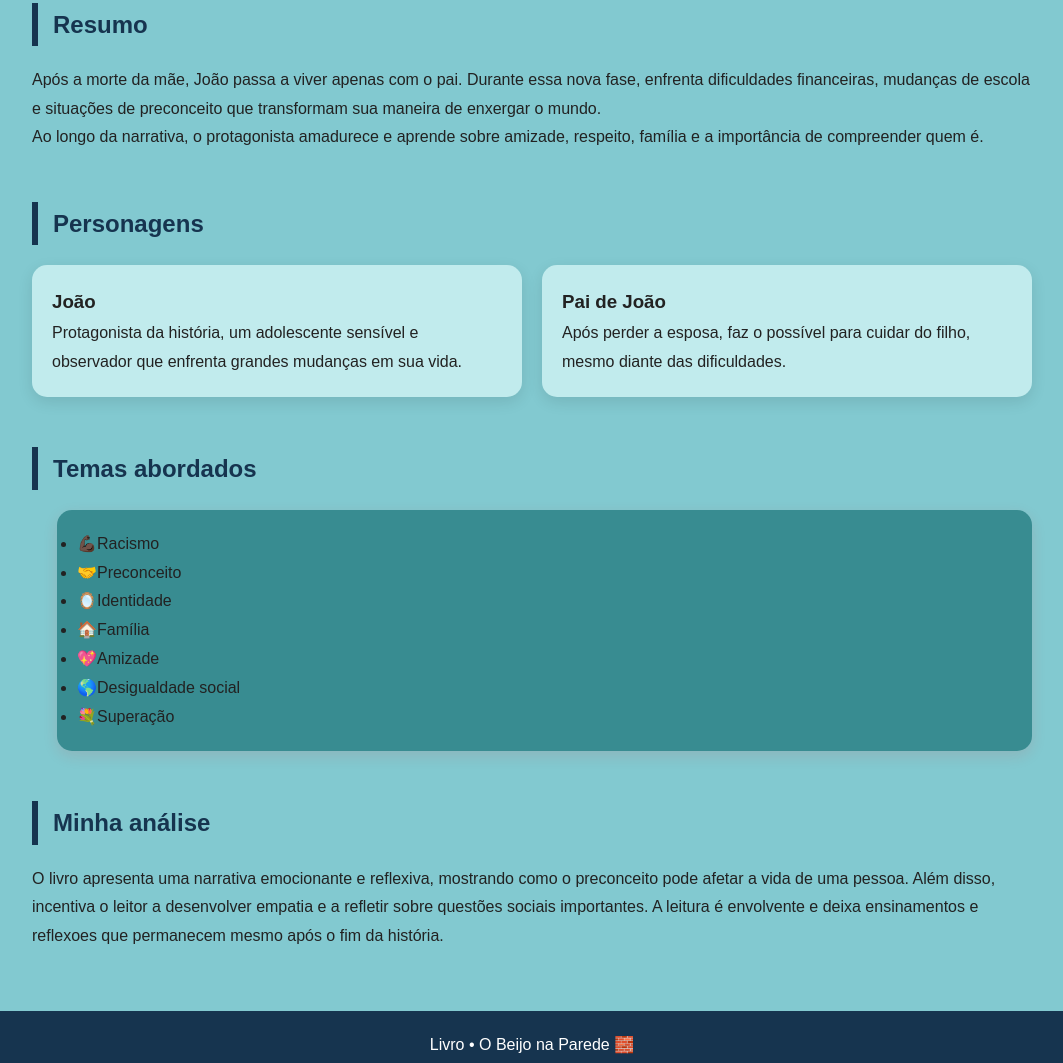
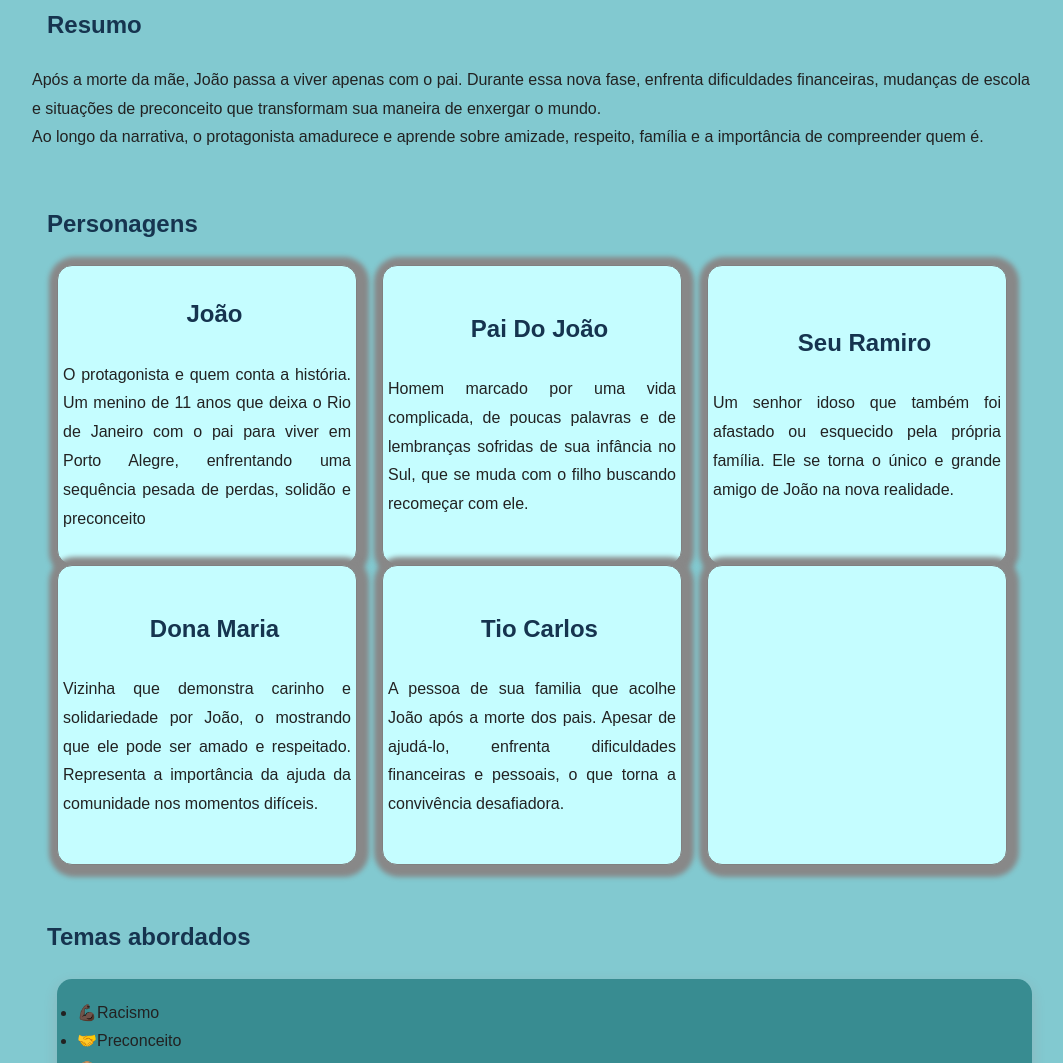
Before and after one commit to heloisajanes/Livro1, a plain HTML site: page index.html in a window 1280 px wide. Shown: the part 734-1797 px from the top of the page, without its empty margins (108-1171 px from the left). Drawn offline with Linux system fonts and the light colour scheme.

Commit message:
ajustes e infeites

```diff
--- a/index.html
+++ b/index.html
@@ -54,20 +54,44 @@
 <section id="personagens">
     <h2>Personagens</h2>
 
-    <div class="cards">
-
-        <div class="card">
-            <h3>João</h3>
-            <p>Protagonista da história, um adolescente sensível e observador que enfrenta grandes mudanças em sua vida.</p>
+    <div class="caixa">
+            <div class="caixote">
+        <div class="item">
+            <h2>João</h2>
+            <p>O protagonista e quem conta a história. Um menino de 11 anos que deixa o Rio de Janeiro com o pai para viver em Porto Alegre, enfrentando uma sequência pesada de perdas, solidão e preconceito</p>
         </div>
-
-        <div class="card">
-            <h3>Pai de João</h3>
-            <p>Após perder a esposa, faz o possível para cuidar do filho, mesmo diante das dificuldades.</p>
+    </div>
+            <div class="caixote">
+        <div class="item">
+            <h2>Pai Do João</h2>
+            <p>Homem marcado por uma vida complicada, de poucas palavras e de lembranças sofridas de sua infância no Sul, que se muda com o filho buscando recomeçar com ele.</p>
         </div>
-
     </div>
-
+            <div class="caixote">
+        <div class="item">
+            <h2>Seu Ramiro</h2>
+            <p>Um senhor idoso que também foi afastado ou esquecido pela própria família. Ele se torna o único e grande amigo de João na nova realidade.</p>
+        </div>
+    </div>
+    <div class="caixote">
+        <div class="item">
+            <h2>Dona Maria</h2>
+            <p>Vizinha que demonstra carinho e solidariedade por João, o mostrando que ele pode ser amado e respeitado. Representa a importância da ajuda da comunidade nos momentos difíceis.</p>
+        </div>
+    </div>
+    <div class="caixote">
+        <div class="item">
+            <h2>Tio Carlos</h2>
+            <p>A pessoa de sua familia que acolhe João após a morte dos pais. Apesar de ajudá-lo, enfrenta dificuldades financeiras e pessoais, o que torna a convivência desafiadora.</p>
+        </div>
+    </div>
+        <div class="caixote">
+        <div class="item">
+            <h2></h2>
+            <p></p>
+        </div>
+    </div>
+            </div>
 </section>
 
 <section id="temas">
@@ -99,7 +123,7 @@
 </section>
 
 <footer>
-    <p>Livro • O Beijo na Parede 🧱</p>
+    <p>Livro . Desenvolvido por Helô 🌸️ . O Beijo na Parede 🧱</p>
 </footer>
 
 </body>
--- a/style.css
+++ b/style.css
@@ -81,23 +81,7 @@ section{
 h2{
     color:#16344f;
     margin-bottom:20px;
-    border-left:6px solid #16344f;
     padding-left:15px;
-}
-
-.cards{
-    display:flex;
-    gap:20px;
-    flex-wrap:wrap;
-}
-
-.card{
-    background:rgb(193, 235, 237);
-    padding:20px;
-    border-radius:15px;
-    box-shadow:0 5px 15px rgba(0,0,0,0.1);
-    flex:1;
-    min-width:250px;
 }
 
 ul{
@@ -117,3 +101,42 @@ footer{
     padding:20px;
     margin-top:60px;
 }
+
+
+.caixa{
+    width: 100%;
+    display: flex;
+    justify-content: space-evenly;
+    align-items: space-evenly;
+    flex-direction: row;
+    flex-wrap:wrap;
+
+}
+
+.caixote{
+    width: 300px;
+    height: 300px;
+    display: flex;
+    justify-content: center;
+    align-items: center;
+    border: 1px solid gray;
+    border-radius: 15px;
+    box-shadow: 2px 2px 5px 10px #888888;
+    background-color: #c5fdff;
+}
+
+.caixote img{
+    width: 100%;
+    border-radius: 15px;
+}
+
+.item h2{
+    display: flex;
+    justify-content: center;
+    align-items: center;
+}
+
+.item p{
+    padding: 5px;
+    text-align: justify;
+}
```
